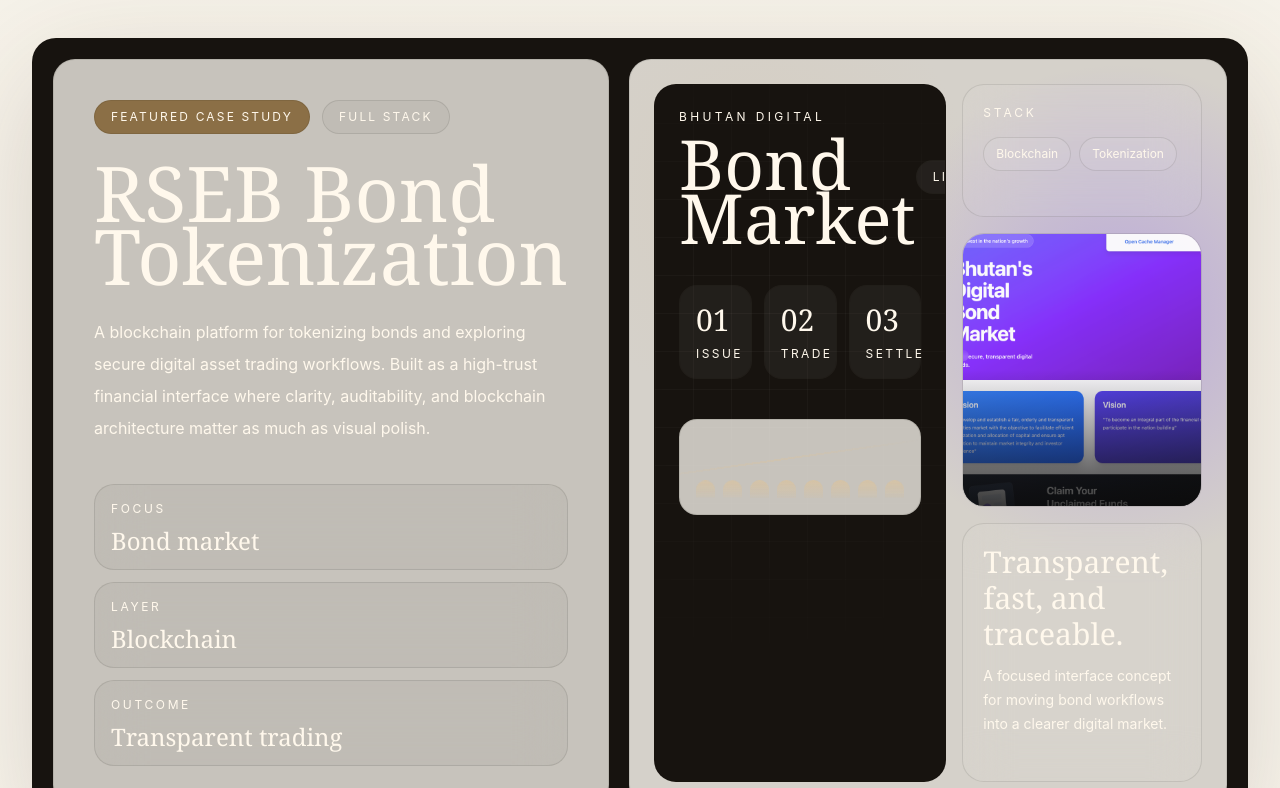
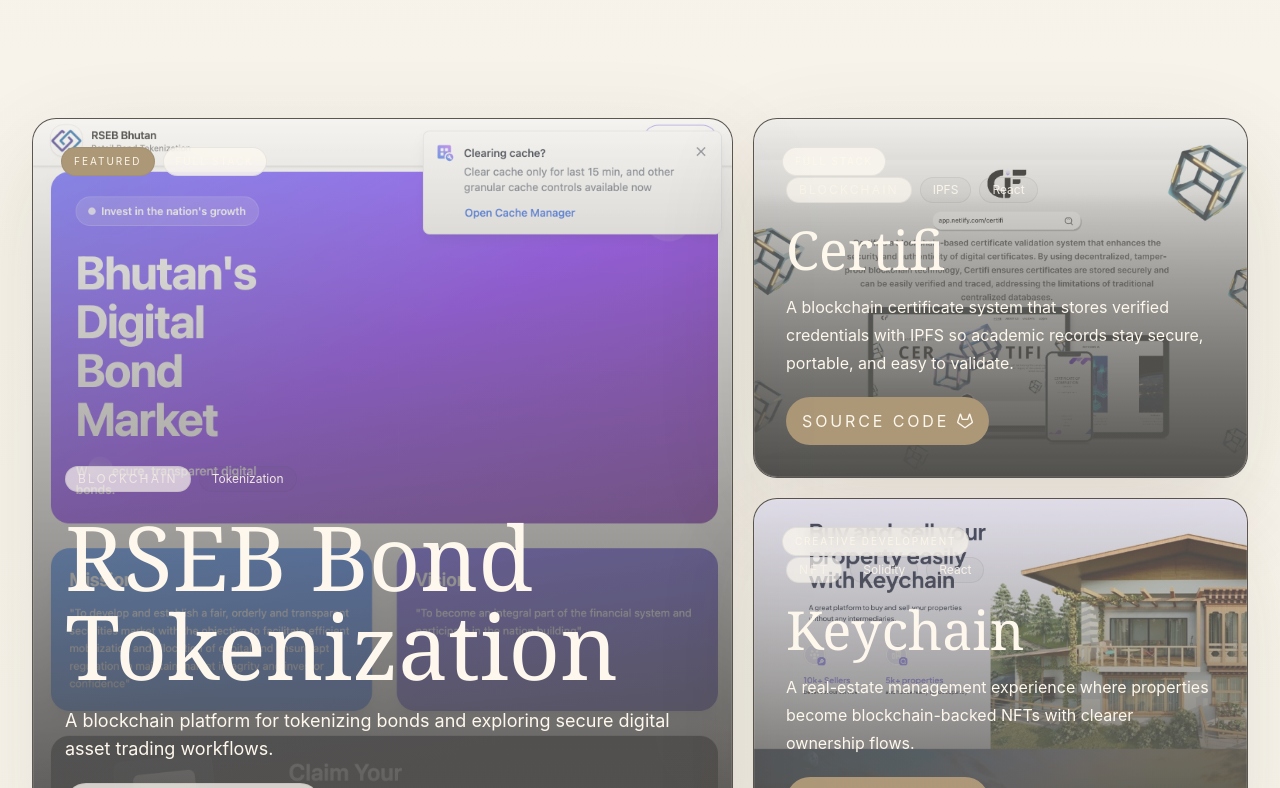
Before and after one commit to Mericle123/NG, a React (Vite) app: page / in a window 1280 px wide. Shown: the part 5572-6360 px from the top of the page. Built offline with nearby package versions, Linux system fonts and the light colour scheme.

Commit message:
Restore asymmetrical project cards

```diff
--- a/src/App.tsx
+++ b/src/App.tsx
@@ -844,144 +844,70 @@
 }
 
 function Projects() {
-  const [featuredProject, ...galleryProjects] = projects;
+  const projectLayout = [
+    "lg:col-span-7 lg:row-span-2 min-h-[620px]",
+    "lg:col-span-5 min-h-[360px]",
+    "lg:col-span-5 min-h-[360px]",
+    "lg:col-span-4 min-h-[430px]",
+    "lg:col-span-4 min-h-[430px]",
+    "lg:col-span-4 min-h-[430px]",
+  ];
 
   return (
     <section id="projects" className="relative overflow-hidden px-5 py-24 md:px-8 lg:py-36">
       <SectionHeader eyebrow="Selected Work" title="Asymmetrical builds with product gravity." />
 
-      <Reveal className="mx-auto max-w-7xl">
-        <motion.article
-          whileHover={{ y: -6 }}
-          className="project-feature relative overflow-hidden rounded-[24px] border border-white/[0.08] bg-[#111111] p-4 md:p-5"
-        >
-          <div className="grid gap-5 lg:grid-cols-[0.72fr_1.28fr]">
-            <div className="relative z-10 flex flex-col justify-between rounded-[22px] border border-white/[0.08] bg-[#0a0a0a]/55 p-6 md:p-8 lg:p-10">
-              <div>
-                <div className="mb-7 flex flex-wrap items-center gap-3">
-                  <span className="rounded-full border border-white/10 bg-[#d6c3a5] px-4 py-2 text-xs uppercase tracking-[0.18em] text-black">
-                    Featured Case Study
-                  </span>
-                  <span className="rounded-full border border-white/10 bg-white/[0.04] px-4 py-2 text-xs uppercase tracking-[0.18em] text-[#d6c3a5]">
-                    {featuredProject.category}
-                  </span>
-                </div>
-                <h3 className="max-w-xl font-serif text-[clamp(3.2rem,6vw,6.8rem)] leading-[0.82] text-[#f5f1e8]">
-                  {featuredProject.title}
-                </h3>
-                <p className="mt-7 max-w-xl text-base leading-8 text-[#b8b1a6]">
-                  {featuredProject.description} Built as a high-trust financial interface where clarity, auditability, and blockchain architecture matter as much as visual polish.
-                </p>
-              </div>
-
-              <div className="mt-10 grid gap-3">
-                {[
-                  ["Focus", "Bond market"],
-                  ["Layer", "Blockchain"],
-                  ["Outcome", "Transparent trading"],
-                ].map(([label, value]) => (
-                  <div key={label} className="rounded-[20px] border border-white/[0.08] bg-white/[0.04] p-4 backdrop-blur-xl">
-                    <p className="text-xs uppercase tracking-[0.22em] text-[#d6c3a5]">{label}</p>
-                    <p className="mt-3 font-serif text-2xl leading-none text-[#f5f1e8]">{value}</p>
-                  </div>
-                ))}
-              </div>
-            </div>
-
-            <div className="rseb-showcase relative min-h-[560px] overflow-hidden rounded-[22px] border border-white/[0.08] bg-[#0a0a0a] p-4 md:p-6">
-              <div className="absolute inset-0 bg-[radial-gradient(circle_at_22%_18%,rgba(214,195,165,0.22),transparent_28%),radial-gradient(circle_at_82%_34%,rgba(118,67,255,0.28),transparent_36%)]" />
-              <div className="relative grid h-full gap-4 lg:grid-cols-[1fr_0.82fr]">
-                <div className="rseb-market-panel relative overflow-hidden rounded-[22px] border border-white/[0.08] bg-[#17130f] p-6">
-                  <div className="absolute inset-0 opacity-70">
-                    <div className="rseb-grid" />
-                  </div>
-                  <div className="relative flex items-center justify-between">
-                    <div>
-                      <p className="text-xs uppercase tracking-[0.28em] text-[#d6c3a5]">Bhutan Digital</p>
-                      <p className="mt-3 font-serif text-[clamp(2.8rem,5.4vw,6.8rem)] leading-[0.78] text-[#f5f1e8]">
-                        Bond Market
-                      </p>
-                    </div>
-                    <span className="rounded-full border border-white/10 bg-white/[0.06] px-4 py-2 text-xs uppercase tracking-[0.2em] text-[#d6c3a5]">
-                      Live
-                    </span>
-                  </div>
-                  <div className="relative mt-10 grid gap-3 sm:grid-cols-3">
-                    {["Issue", "Trade", "Settle"].map((step, index) => (
-                      <div key={step} className="rounded-[18px] border border-white/[0.08] bg-white/[0.05] p-4">
-                        <p className="font-serif text-3xl text-[#f5f1e8]">0{index + 1}</p>
-                        <p className="mt-2 text-xs uppercase tracking-[0.2em] text-[#b8b1a6]">{step}</p>
-                      </div>
-                    ))}
-                  </div>
-                  <div className="relative mt-10 h-24 overflow-hidden rounded-[18px] border border-white/[0.08] bg-black/20 p-4">
-                    <div className="rseb-chart-line" />
-                    <div className="absolute bottom-4 left-4 right-4 flex items-end gap-2">
-                      {[42, 70, 54, 86, 66, 92, 74, 96].map((height, index) => (
-                        <span key={`${height}-${index}`} className="rseb-chart-bar" style={{ height: `${height}%`, animationDelay: `${index * 0.1}s` }} />
-                      ))}
-                    </div>
-                  </div>
-                </div>
-
-                <div className="relative grid gap-4">
-                  <div className="rounded-[22px] border border-white/[0.08] bg-white/[0.05] p-5 backdrop-blur-xl">
-                    <p className="text-xs uppercase tracking-[0.24em] text-[#d6c3a5]">Stack</p>
-                    <div className="mt-4 flex flex-wrap gap-2">
-                      {featuredProject.stack.map((item) => (
-                        <span key={item} className="rounded-full border border-white/10 bg-white/[0.06] px-3 py-2 text-xs text-[#f5f1e8]">
-                          {item}
-                        </span>
-                      ))}
-                    </div>
-                  </div>
-                  <div className="relative min-h-[250px] overflow-hidden rounded-[22px] border border-white/[0.08]">
-                    <Image
-                      src={featuredProject.image}
-                      alt={`${featuredProject.title} preview`}
-                      fill
-                      priority
-                      className="scale-125 object-cover object-left-top opacity-90"
-                    />
-                    <div className="absolute inset-0 bg-gradient-to-t from-[#0a0a0a]/80 via-transparent to-transparent" />
-                  </div>
-                  <div className="rounded-[22px] border border-white/[0.08] bg-white/[0.05] p-5 backdrop-blur-xl">
-                    <p className="font-serif text-3xl text-[#f5f1e8]">Transparent, fast, and traceable.</p>
-                    <p className="mt-3 text-sm leading-6 text-[#b8b1a6]">A focused interface concept for moving bond workflows into a clearer digital market.</p>
-                  </div>
-                </div>
-              </div>
-            </div>
-          </div>
-        </motion.article>
-      </Reveal>
-
-      <div className="mx-auto mt-8 grid max-w-7xl gap-5 md:grid-cols-2 xl:grid-cols-5">
-        {galleryProjects.map((project, index) => (
+      <div className="mx-auto grid max-w-7xl auto-rows-[minmax(320px,auto)] gap-5 md:grid-cols-2 lg:grid-cols-12">
+        {projects.map((project, index) => (
           <Reveal
             key={project.title}
             delay={index * 0.04}
-            className={index === 4 ? "md:col-span-2 xl:col-span-1" : ""}
+            className={projectLayout[index]}
           >
             <motion.article
               whileHover={{ y: -8 }}
-              className="project-card group relative flex h-full min-h-[430px] overflow-hidden rounded-[24px] border border-white/[0.08] bg-[#111111]"
+              className="project-card group relative flex h-full overflow-hidden rounded-[24px] border border-white/[0.08] bg-[#111111]"
             >
-              <Image src={project.image} alt={`${project.title} preview`} fill className="object-cover transition duration-700 group-hover:scale-110" />
-              <div className="absolute inset-0 bg-gradient-to-t from-[#0a0a0a] via-[#0a0a0a]/55 to-transparent" />
-              <div className="absolute inset-x-0 bottom-0 z-10 p-5 md:p-7">
-                <div className="mb-5 flex flex-wrap items-center gap-2">
+              <Image
+                src={project.image}
+                alt={`${project.title} preview`}
+                fill
+                priority={index === 0}
+                className={`object-cover transition duration-700 group-hover:scale-110 ${index === 0 ? "object-left-top" : ""}`}
+              />
+              <div className="absolute inset-0 bg-gradient-to-t from-[#0a0a0a] via-[#0a0a0a]/50 to-[#0a0a0a]/5" />
+              <div className="absolute inset-0 opacity-0 transition duration-500 group-hover:opacity-100">
+                <div className="absolute inset-x-0 top-0 h-1/2 bg-[radial-gradient(circle_at_50%_0%,rgba(214,195,165,0.28),transparent_62%)]" />
+              </div>
+
+              <div className="absolute left-5 top-5 z-10 flex flex-wrap items-center gap-2 md:left-7 md:top-7">
+                {index === 0 && (
+                  <span className="rounded-full border border-white/10 bg-[#d6c3a5] px-3 py-1.5 text-[10px] uppercase tracking-[0.2em] text-black shadow-2xl">
+                    Featured
+                  </span>
+                )}
+                <span className="rounded-full border border-white/10 bg-black/30 px-3 py-1.5 text-[10px] uppercase tracking-[0.18em] text-[#d6c3a5] backdrop-blur">
+                  {project.category}
+                </span>
+              </div>
+
+              <div className="absolute inset-x-0 bottom-0 z-10 p-5 md:p-7 lg:p-8">
+                <div className="mb-5 flex flex-wrap items-center gap-2 opacity-90">
                   <span className="rounded-full border border-white/10 bg-black/30 px-3 py-1 text-xs uppercase tracking-[0.18em] text-[#d6c3a5] backdrop-blur">
-                    {project.category}
+                    {index === 0 ? "Blockchain" : project.stack[0]}
                   </span>
-                  {project.stack.slice(0, index < 2 ? 4 : 2).map((item) => (
+                  {project.stack.slice(index === 0 ? 1 : 1, index === 0 ? 3 : 3).map((item) => (
                     <span key={item} className="rounded-full border border-white/10 bg-white/[0.04] px-3 py-1 text-xs text-[#f5f1e8] backdrop-blur">
                       {item}
                     </span>
                   ))}
                 </div>
-                <h3 className="font-serif text-[clamp(2.2rem,4.2vw,4.8rem)] leading-none text-[#f5f1e8]">{project.title}</h3>
-                <p className="mt-4 max-w-2xl text-sm leading-6 text-[#b8b1a6] md:text-base">{project.description}</p>
+                <h3 className={`${index === 0 ? "max-w-2xl text-[clamp(3.4rem,7vw,7.8rem)]" : "text-[clamp(2.35rem,4.2vw,4.8rem)]"} font-serif leading-none text-[#f5f1e8]`}>
+                  {project.title}
+                </h3>
+                <p className={`${index === 0 ? "max-w-2xl text-base md:text-lg" : "max-w-xl text-sm md:text-base"} mt-4 leading-7 text-[#b8b1a6]`}>
+                  {project.description}
+                </p>
                 <div className="mt-5 flex flex-wrap gap-3">
                   {project.code ? (
                     <a
```
